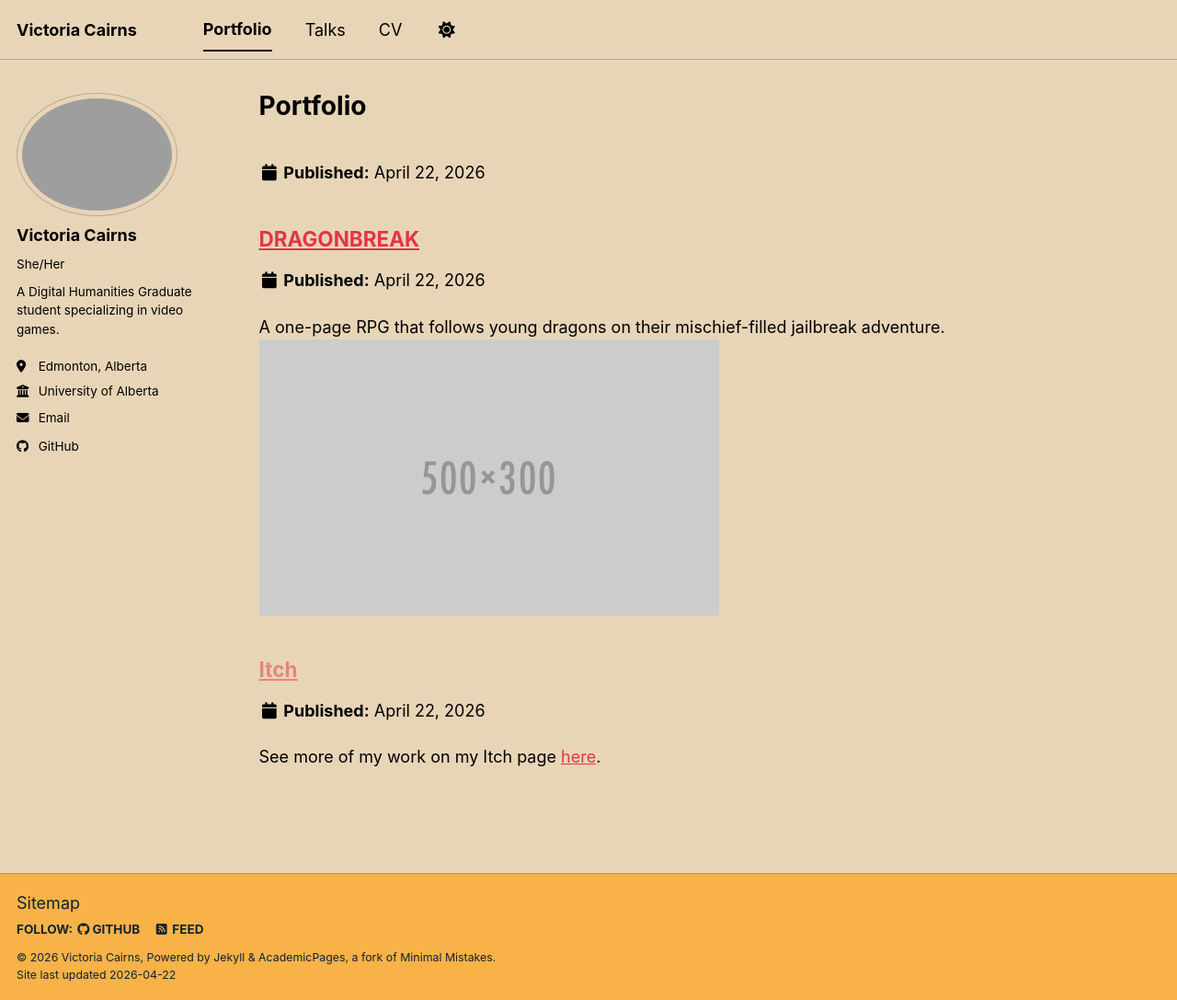
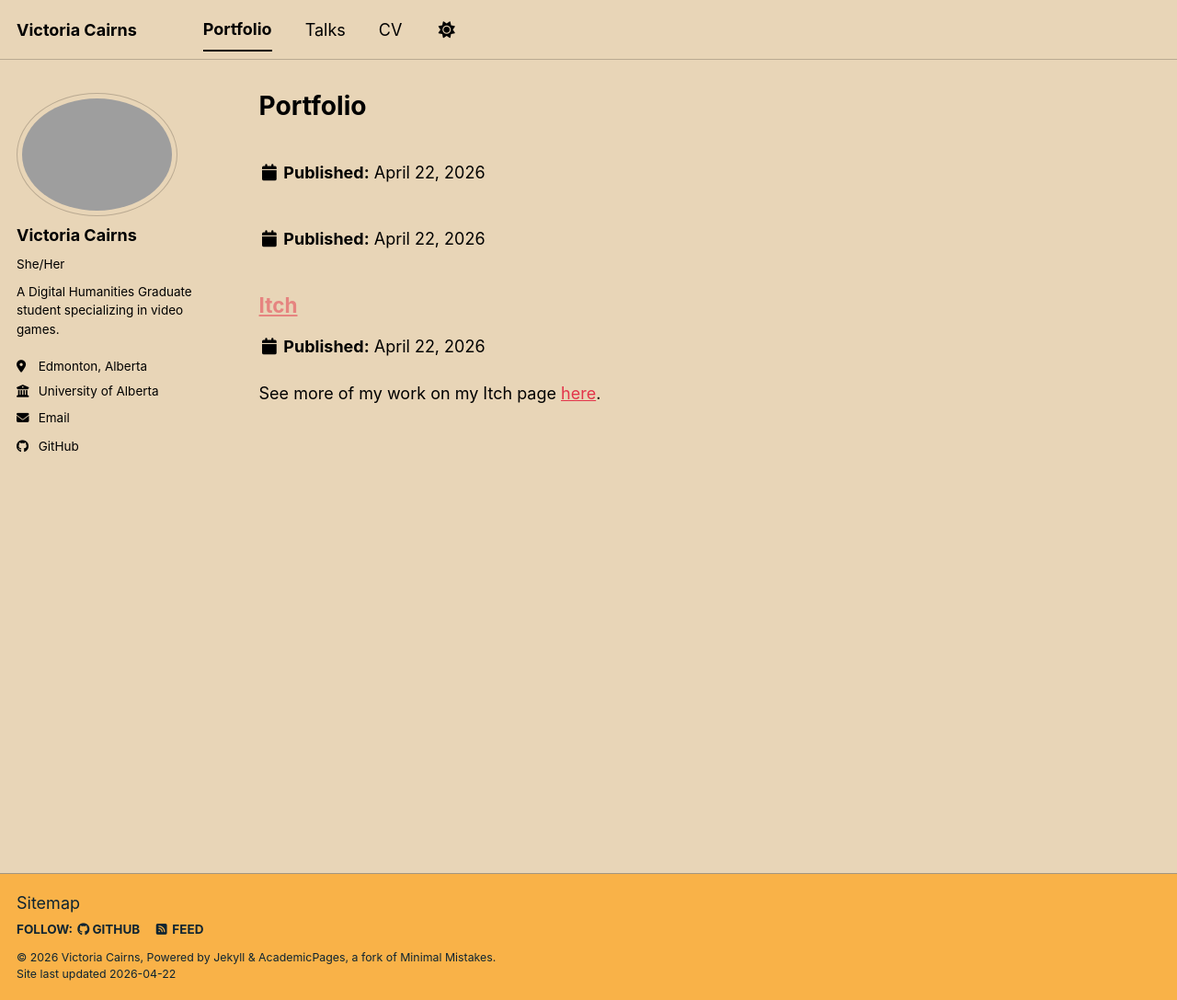
Before and after one commit to Rosethorn250/about, a Jekyll site: the page built from _pages/portfolio.html, in a window 1280 px wide and 1087 px high. Shown: the whole window at 92% size. Built offline with Jekyll 4.4.1, drawn with Linux system fonts in a browser that asks for light colours; a script bundle is joined from its source files by our own code; library files that are not in the unit come from our copies.

Commit message:
Update portfolio-2.html

```diff
--- a/_portfolio/portfolio-2.html
+++ b/_portfolio/portfolio-2.html
@@ -1,8 +1,8 @@
 ---
 title: "DRAGONBREAK"
-excerpt: "A one-page RPG that follows young dragons on their mischief-filled jailbreak adventure. <br/><img src='/images/500x300.png'>"
+excerpt: "A one-page RPG that follows young dragons on their mischief-filled adventure.
 collection: portfolio
 ---
 
 All you'll need is a few friends and a couple of D6!
-<br/><img src='/images/Dragonbreak.png'>
+<br/><img src='/images/Dragonbreak.png'></br>
```
